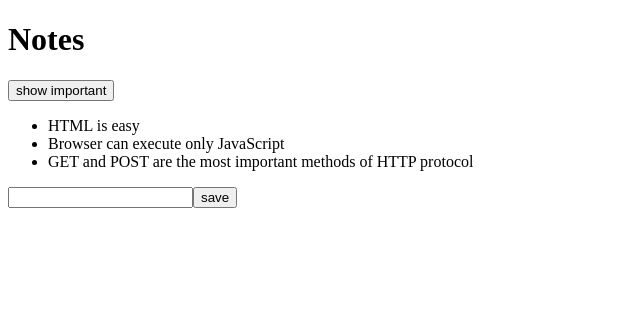
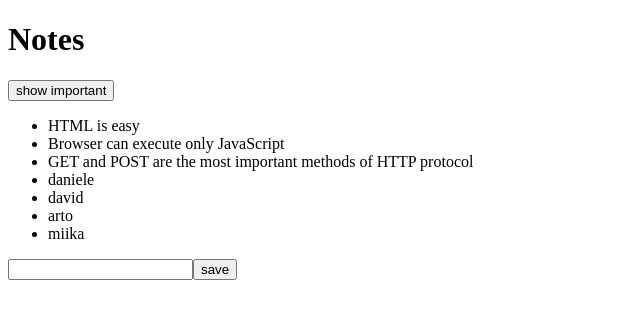
Before and after one commit to David93Code/FullStackPractice, a React (Create React App) app: page / in a window 1280 px wide. Shown: the top 318 px of the page, without its empty margins (0-640 px from the left). Built offline with nearby package versions, Linux system fonts and the light colour scheme; data requests are answered from the project's data file.

Commit message:
commit Sending Data to the Server

```diff
--- a/db.json
+++ b/db.json
@@ -17,6 +17,30 @@
       "content": "GET and POST are the most important methods of HTTP protocol",
       "date": "2022-1-17T19:20:14.298Z",
       "important": true
+    },
+    {
+      "content": "daniele",
+      "date": "2022-11-17T12:08:45.046Z",
+      "important": true,
+      "id": 4
+    },
+    {
+      "content": "david",
+      "date": "2022-11-17T12:09:11.391Z",
+      "important": true,
+      "id": 5
+    },
+    {
+      "content": "arto",
+      "date": "2022-11-17T12:14:18.148Z",
+      "important": false,
+      "id": 6
+    },
+    {
+      "content": "miika",
+      "date": "2022-11-17T12:18:13.282Z",
+      "important": true,
+      "id": 7
     }
   ]
 }
--- a/src/App.js
+++ b/src/App.js
@@ -27,10 +27,16 @@ const App = (props) => {
       content: newNote,
       date: new Date().toISOString(),
       important: Math.random() < 0.5,
-      id: notes.length + 1,
+
     };
-    setNotes(notes.concat(noteObject));
-    setNewNote("");
+    axios
+    .post('http://localhost:3001/notes', noteObject)
+    .then(response => {
+      console.log(response);
+      setNotes(notes.concat(response.data));
+      setNewNote("");
+    })
+
   };
 
   const handleNoteChange = (event) => {
```
